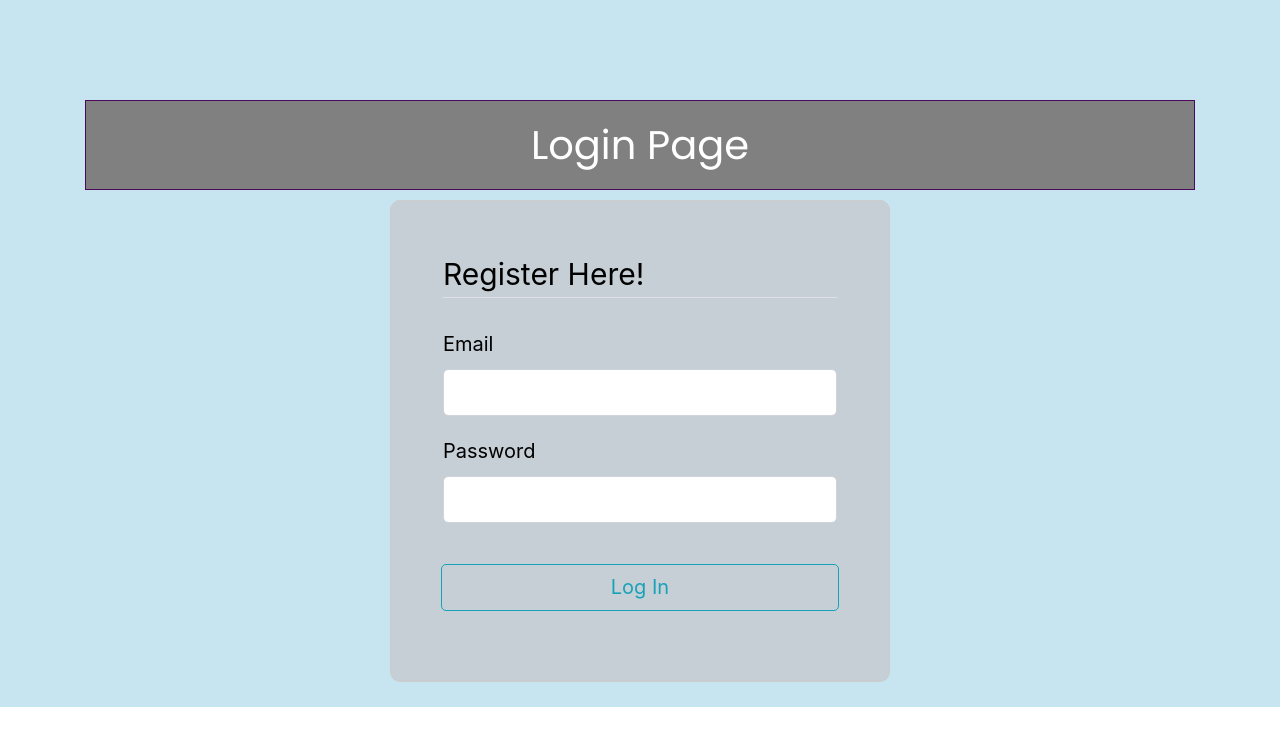
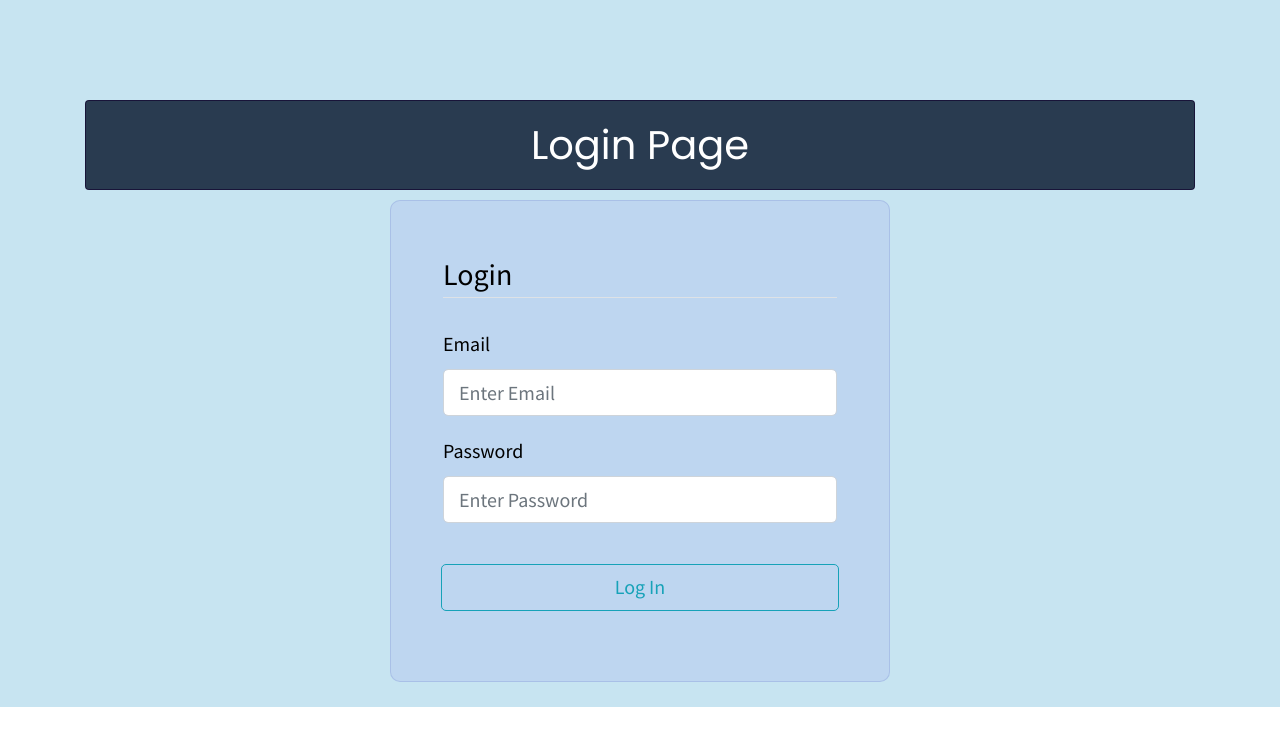
Before and after one commit to joanna131fan/clubsapp, a Flask app: template clubsapp/templates/login.html in a window 1280 px wide. Shown: the part 49-800 px from the top of the page. Run offline with Flask 2, Linux system fonts and the light colour scheme; the template is opened without the code that fills it: values that come from a table or form of the project are taken from there, others are empty; the visitor is signed in with stand-in values (Sample User, id 1); some libraries are stand-ins or nearby versions.

Commit message:
some html edits

```diff
--- a/clubsapp/static/style.css
+++ b/clubsapp/static/style.css
@@ -8,10 +8,14 @@ nav a {
   font-size: 15px;
   position: relative;
 }
+.navbar{
+  background-color:rgba(139, 102, 150, 0.5);
+  color: rgb(165, 165, 245);
+}
 
 nav a:focus, a:hover{
   font-weight: bold !important;
-  color: rgb(107, 107, 245) !important;
+  color: rgb(6, 6, 139) !important;
   position: inherit;
 }
 button {
@@ -34,10 +38,11 @@ h1 {
     float: center;
     margin: 10 10;
     padding: 20px 20px;
-    background-color: grey;
+    background-color: rgba(5, 21, 44, 0.815);
     color: #ffffff;
-    border: 1px solid rgb(75, 9, 92);
+    border: 1px solid rgba(20, 9, 51, 0.781);
     font-family: 'Poppins', sans-serif;
+    border-radius: 4px;
 }
 body {
     margin: auto auto;
@@ -66,11 +71,16 @@ form{
     padding: 50px 50px 50px 50px;
     margin: auto;
     color: white;
-    background-color: rgba(199, 189, 189, 0.527);
+    background-color: rgba(186, 208, 240, 0.705) !important;
     width: 500px;
-    border: 1px solid #CCC;
+    border: 1px solid rgba(162, 185, 228, 0.753);
     border-radius: 10px;
 }
+
+.form-group {
+  font-family: 'Source Sans Pro', sans-serif !important;
+}
+
 ::placeholder {
     color: #CCC;
     opacity: 1;
--- a/clubsapp/templates/layout.html
+++ b/clubsapp/templates/layout.html
@@ -10,17 +10,8 @@
     <link rel="stylesheet" type="text/css" href="static/style.css">
     <link href="https://fonts.googleapis.com/css?family=Playfair+Display&display=swap" rel="stylesheet">
     <link href="https://fonts.googleapis.com/css?family=Poppins&display=swap" rel="stylesheet">
+    <link href="https://fonts.googleapis.com/css?family=Source+Sans+Pro&display=swap" rel="stylesheet">
 
-    <style>
-        .navbar{
-          background-color:rgba(139, 102, 150, 0.5);
-          color: rgb(99, 99, 233);
-        }
-        .navbar a:focus{
-          color:royalblue;
-          font-weight: bold;
-        }
-        </style>
     <title>ClubsApp </title>
 </head>
 
@@ -68,6 +59,6 @@
     <script src="https://code.jquery.com/jquery-3.2.1.slim.min.js" integrity="sha384-KJ3o2DKtIkvYIK3UENzmM7KCkRr/rE9/Qpg6aAZGJwFDMVNA/GpGFF93hXpG5KkN" crossorigin="anonymous"></script>
     <script src="https://cdnjs.cloudflare.com/ajax/libs/popper.js/1.12.9/umd/popper.min.js" integrity="sha384-ApNbgh9B+Y1QKtv3Rn7W3mgPxhU9K/ScQsAP7hUibX39j7fakFPskvXusvfa0b4Q" crossorigin="anonymous"></script>
     <script src="https://maxcdn.bootstrapcdn.com/bootstrap/4.0.0/js/bootstrap.min.js" integrity="sha384-JZR6Spejh4U02d8jOt6vLEHfe/JQGiRRSQQxSfFWpi1MquVdAyjUar5+76PVCmYl" crossorigin="anonymous"></script>
-    <script src="static/main.js"></script>
+    <script src="clubsapp/static/main.js"></script>
 </body>
 </html>
--- a/clubsapp/templates/login.html
+++ b/clubsapp/templates/login.html
@@ -5,7 +5,7 @@
     <form method="POST" action="">
         {{ form.hidden_tag() }}
         <fieldset class="form-group">
-            <legend class="border-bottom mb-4"> Register Here! </legend>
+            <legend class="border-bottom mb-4"> Login </legend>
             <div class="form-group">
                 {{ form.email.label(class="form-control-label")}}
                 {{ form.email(class="form-control form control-lg")}}
@@ -19,4 +19,5 @@
             {{ form.submit(class="btn btn-outline-info")}}
         </div>
     </form>
+</div>
 {%endblock%}
--- a/clubsapp/users/forms.py
+++ b/clubsapp/users/forms.py
@@ -31,9 +31,11 @@ class RegistrationForm(FlaskForm):
 
 class LoginForm(FlaskForm):
     email = StringField('Email',
-        validators=[DataRequired(), Email()])
+        validators=[DataRequired(), Email()],
+        render_kw={"placeholder":"Enter Email"})
     password = PasswordField('Password',
-        validators=[DataRequired()])
+        validators=[DataRequired()],
+        render_kw={"placeholder":"Enter Password"})
     remember = BooleanField('Remember Me')
     submit = SubmitField('Log In')
 
```
